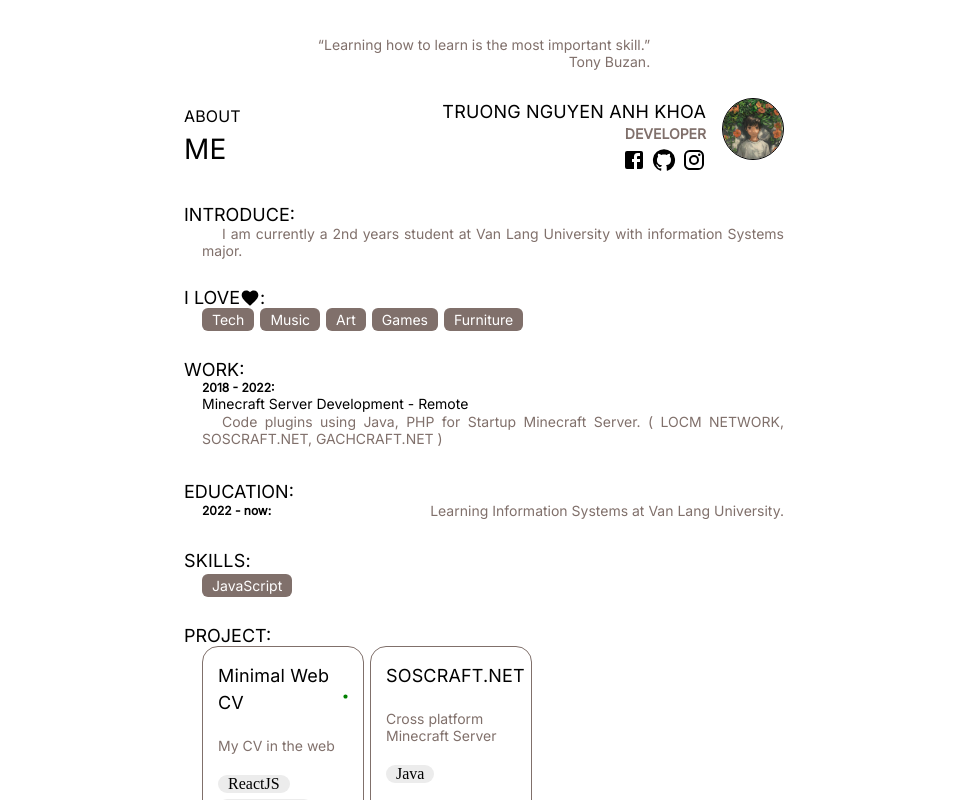
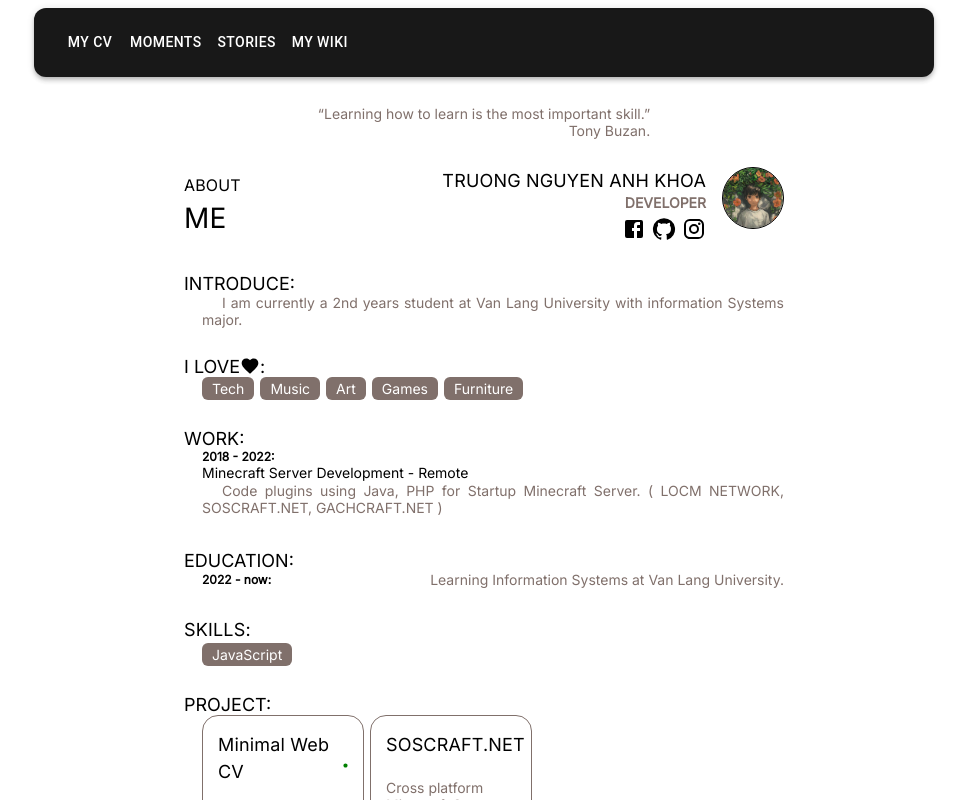
Before and after one commit to dev-nhkhoa/me, a React (Vite) app: page / in a window 1280 px wide. Shown: the top 800 px of the page, without its empty margins (156-1123 px from the left). Built offline with nearby package versions, Linux system fonts and the light colour scheme.

Commit message:
refactor: rename folder

```diff
--- a/package.json
+++ b/package.json
@@ -17,7 +17,7 @@
     "@mui/material": "^5.15.2",
     "react": "^18.2.0",
     "react-dom": "^18.2.0",
-    "react-router-dom": "^6.21.1"
+    "react-router-dom": "^6.22.3"
   },
   "devDependencies": {
     "@types/react": "^18.2.43",
--- a/src/app/app.jsx
+++ b/src/app/app.jsx
@@ -1,17 +1,23 @@
 import React from 'react'
 import ReactDOM from 'react-dom/client'
-import Home from '../pages/Home/Home'
-import { createBrowserRouter, RouterProvider } from 'react-router-dom'
+import {
+  createBrowserRouter,
+  createRoutesFromElements,
+  Route,
+  RouterProvider
+} from 'react-router-dom'
 import { experimental_extendTheme as extendTheme } from '@mui/material'
 import { Experimental_CssVarsProvider as MuiProvider } from '@mui/material'
 import '@fontsource/inter'
-
-const router = createBrowserRouter([
-  {
-    path: '/',
-    element: <Home />
-  }
-])
+import DashBoard from '../pages/DashBoard/DashBoard'
+const router = createBrowserRouter(
+  createRoutesFromElements(
+    <Route path='/' element={<DashBoard />}>
+      {/* <Route path='cv' element={<CV />} /> */}
+      {/* ... etc. */}
+    </Route>
+  )
+)
 
 const theme = extendTheme({
   components: {
--- a/src/pages/Home/Home.jsx
+++ b/src/pages/DashBoard/DashBoard.jsx
@@ -7,8 +7,9 @@ import Skills from './Sections/Skills'
 import Project from './Sections/Project'
 import End from './Sections/End'
 import WhatILove from './Sections/WhatILove'
+import ResponsiveAppBar from '~/components/AppBar/ResponsiveAppBar'
 
-const Home = () => {
+const DashBoard = () => {
   return (
     <Container
       maxWidth='100%'
@@ -16,10 +17,14 @@ const Home = () => {
       sx={{
         height: '100%',
         display: 'flex',
+        flexDirection: 'column',
         justifyContent: 'center',
         alignItems: 'center'
       }}
     >
+      <Container maxWidth='md' disableGutters>
+        <ResponsiveAppBar />
+      </Container>
       <Box
         sx={{
           width: { md: '600px', sm: '450px', xs: '350px' },
@@ -41,4 +46,4 @@ const Home = () => {
   )
 }
 
-export default Home
+export default DashBoard
```
Also changed, not shown: src/pages/DashBoard/Sections/AboutMe.jsx (renamed from src/pages/Home/Sections/AboutMe.jsx), src/pages/DashBoard/Sections/Education.jsx (renamed from src/pages/Home/Sections/Education.jsx), src/pages/DashBoard/Sections/End.jsx (renamed from src/pages/Home/Sections/End.jsx), src/pages/DashBoard/Sections/Introduction.jsx (renamed from src/pages/Home/Sections/Introduction.jsx), src/pages/DashBoard/Sections/Project.jsx (renamed from src/pages/Home/Sections/Project.jsx), src/pages/DashBoard/Sections/Skills.jsx (renamed from src/pages/Home/Sections/Skills.jsx), src/pages/DashBoard/Sections/WhatILove.jsx (renamed from src/pages/Home/Sections/WhatILove.jsx), src/pages/DashBoard/Sections/Work.jsx (renamed from src/pages/Home/Sections/Work.jsx), 1 other file (tests, documents, lock files or other folders).
